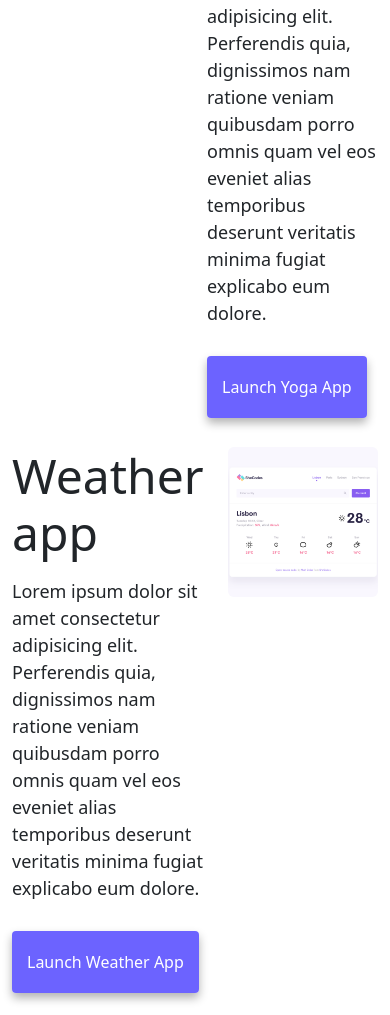
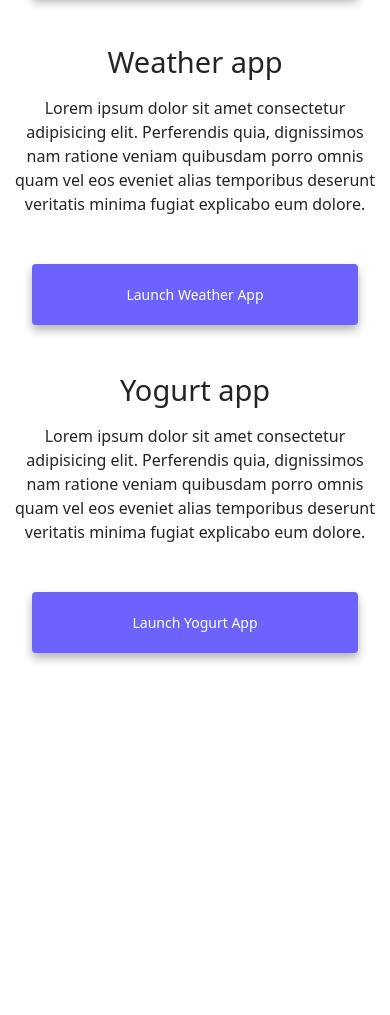
Before and after one commit to jmalderle/SheCodes-Responsive-W3-Homework, a plain HTML site: page index.html in a window 390 px wide. Shown: the part 746-1761 px from the top of the page. After the commit the page ends 1459 px from the top, so only its background shows below. Drawn offline with nearby package versions, Linux system fonts and the light colour scheme.

Commit message:
adjusting seo & responsiveness

```diff
--- a/index.html
+++ b/index.html
@@ -6,7 +6,7 @@
     <meta name="viewport" content="width=device-width, initial-scale=1.0" />
     <meta
       name="description"
-      content="Meet Front-End Developer Jana from Earth!"
+      content="Meet Front-end Developer Jana from Europe!"
     />
     <title>Jana</title>
     <link
@@ -59,7 +59,7 @@
     <div class="body-container">
       <h2>👋 Hi, I am</h2>
       <h1>Jana</h1>
-      <h3>🌍 Front-End Developer, based in Europe</h3>
+      <h3 class="intro-homepage">🌍 Front-End Developer, based in Europe</h3>
       <div class="navigation-links">
         <a href="/about.html#contact" class="contact-link" title="Contact Jana"
           >Contact me</a
@@ -70,15 +70,15 @@
 
     <div class="container">
       <div class="row">
-        <div class="col md-6">
+        <div class="col md-6" id="app-picture">
           <img
             src="/images/1-yoga.png"
             class="img-fluid rounded"
             title="Woman doing Yoga."
           />
         </div>
-        <div class="col md-6">
-          <h2 class="mb-3 text-start">Yoga app</h2>
+        <div class="col md-6" id="app-text">
+          <h2 class="mb-3 text-start app-title">Yoga app</h2>
           <p class="text-start">
             Lorem ipsum dolor sit amet consectetur adipisicing elit. Perferendis
             quia, dignissimos nam ratione veniam quibusdam porro omnis quam vel
@@ -94,21 +94,21 @@
       </div>
 
       <div class="row">
-        <div class="col md-6 mt-5 mb-5">
-          <h2 class="mb-3 text-start">Weather app</h2>
+        <div class="col md-6 mt-5 mb-5" id="app-text">
+          <h2 class="mb-3 text-start app-title">Weather app</h2>
           <p class="text-start">
             Lorem ipsum dolor sit amet consectetur adipisicing elit. Perferendis
             quia, dignissimos nam ratione veniam quibusdam porro omnis quam vel
             eos eveniet alias temporibus deserunt veritatis minima fugiat
             explicabo eum dolore.
           </p>
-          <div class="mb-5 mt-5">
+          <div class="mb-5 mt-5 special-margins">
             <a href="#" class="contact-link project" title="Launch Weather App"
               >Launch Weather App</a
             >
           </div>
         </div>
-        <div class="col md-6 mt-5 mb-5">
+        <div class="col md-6 mt-5 mb-5" id="app-picture">
           <img
             src="/images/2-weather.png"
             class="img-fluid rounded"
@@ -118,15 +118,15 @@
       </div>
 
       <div class="row">
-        <div class="col md-6">
+        <div class="col md-6" id="app-picture">
           <img
             src="/images/3-yogurt.png"
             class="img-fluid rounded mb-5"
             title="A yogurt with berries"
           />
         </div>
-        <div class="col md-6">
-          <h2 class="mb-3 text-start">Yogurt app</h2>
+        <div class="col md-6" id="app-text">
+          <h2 class="mb-3 text-start app-title">Yogurt app</h2>
           <p class="text-start">
             Lorem ipsum dolor sit amet consectetur adipisicing elit. Perferendis
             quia, dignissimos nam ratione veniam quibusdam porro omnis quam vel
--- a/style.css
+++ b/style.css
@@ -95,9 +95,9 @@ h1.about-heading {
   text-decoration: underline;
 }
 
-@media (max-width: 376px) {
+@media (max-width: 576px) {
   h1 {
-    font-size: 40px !important;
+    font-size: 69px !important;
   }
 
   h2 {
@@ -106,6 +106,7 @@ h1.about-heading {
 
   h3 {
     font-size: 19px !important;
+    margin-top: 20px;
   }
 
   p {
@@ -116,7 +117,46 @@ h1.about-heading {
     font-size: 14px;
   }
 
-  img {
+  .special-margins {
+    margin-bottom: 0 !important;
+  }
+
+  #app-picture {
     display: none;
   }
+
+  #app-text {
+    display: flex;
+    flex: 1;
+    flex-direction: column;
+  }
+
+  .app-title {
+    display: flex;
+    justify-content: center;
+  }
+
+  #app-text p {
+    text-align: center !important;
+    margin-bottom: 0 !important;
+  }
+
+  .project.contact-link {
+    display: block;
+    text-align: center;
+    margin: 0 20px;
+  }
+
+  .container {
+    margin-bottom: 60px;
+  }
+
+  .about-page-intro,
+  .about-paragraphs.mobile {
+    padding: 0 10px 0 10px !important;
+  }
+
+  #contact {
+    margin-bottom: 60px;
+  }
 }
```
Also changed, not shown: about.html (+8 -6 lines).
